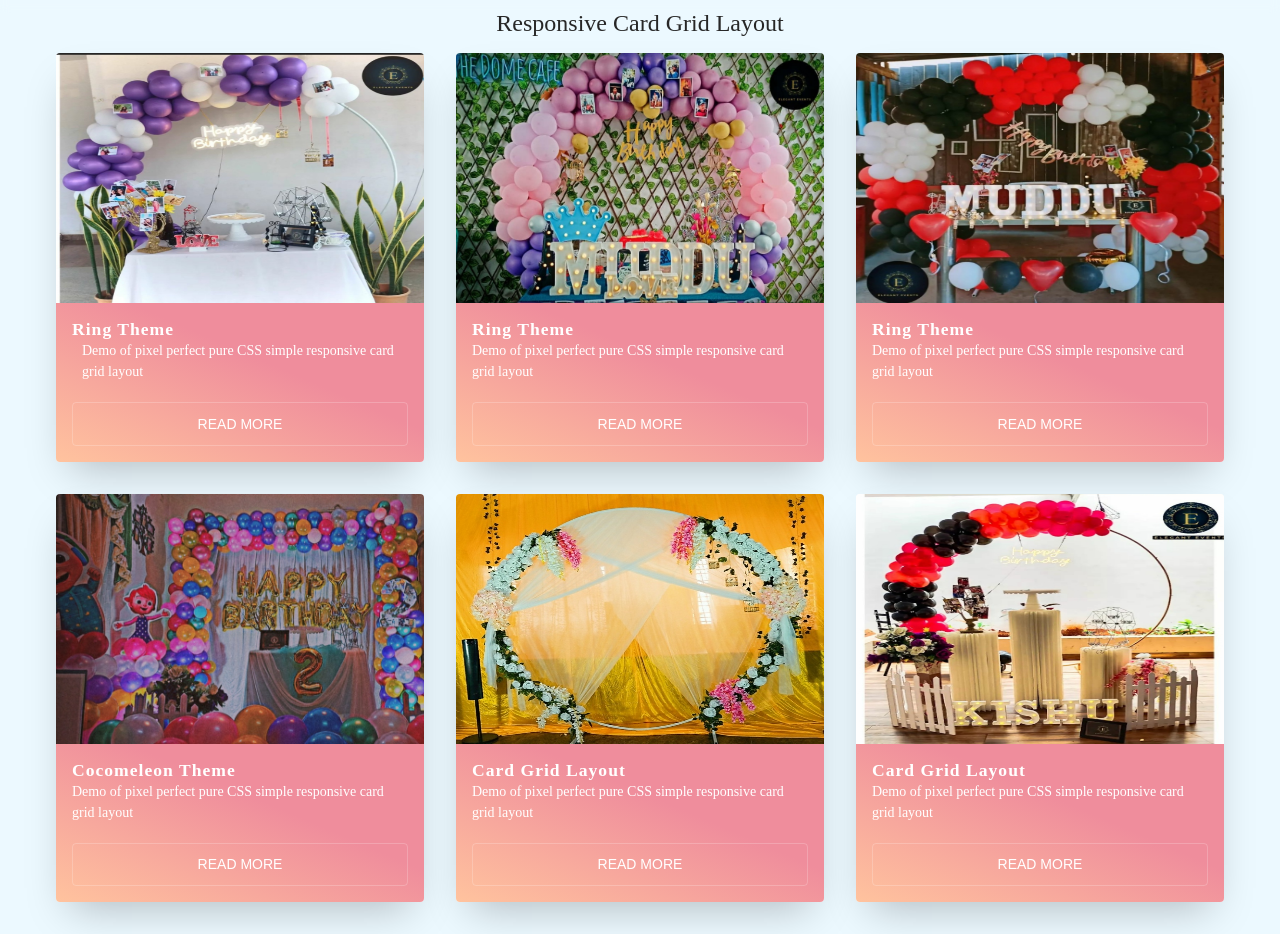
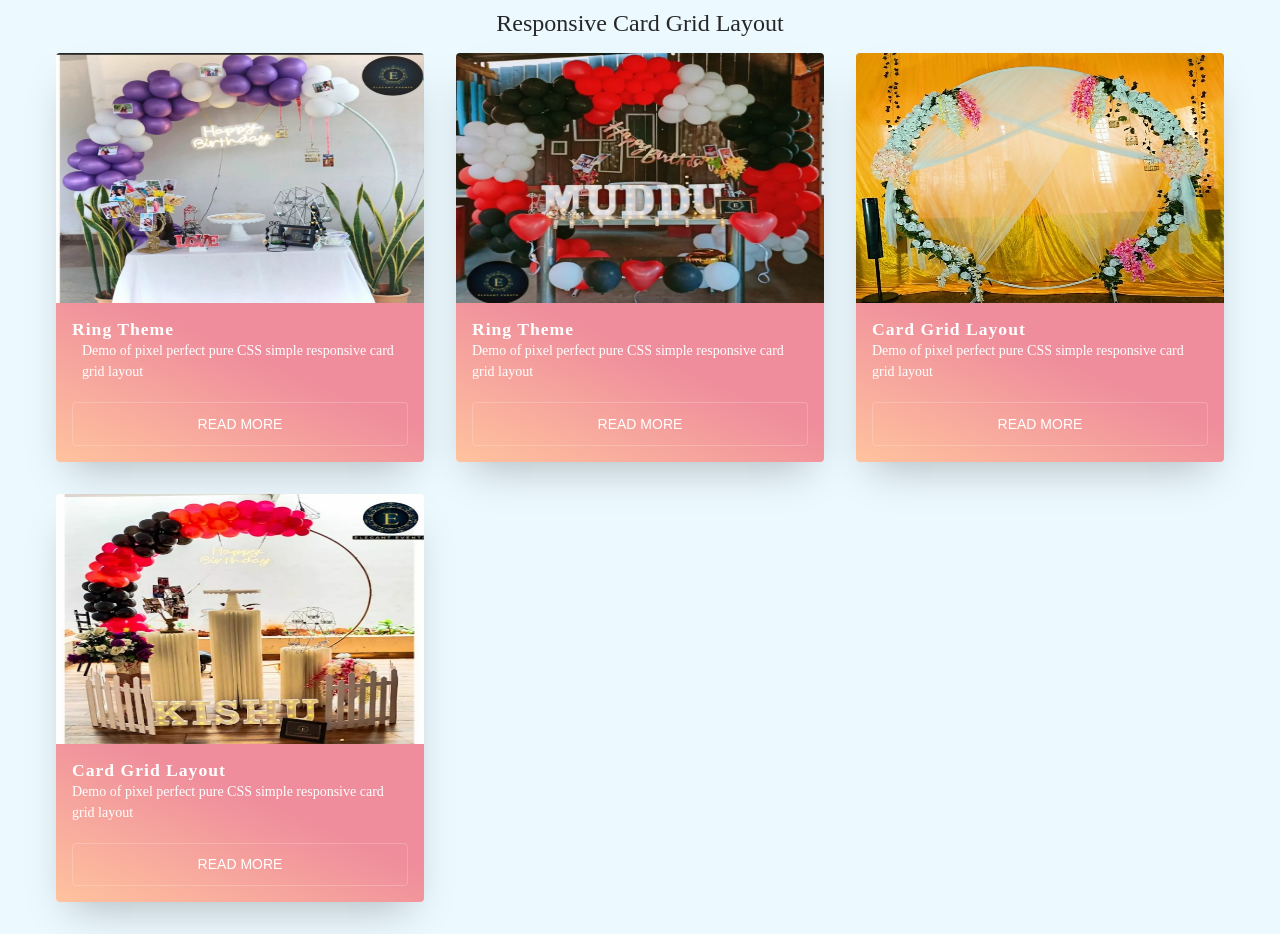
Before and after one commit to HEMANTH123SR/elegant-events, a plain HTML site: page index.html in a window 1280 px wide. Shown: the part 56-990 px from the top of the page. Drawn offline with Linux system fonts and the light colour scheme; a script that the page names is missing.

Commit message:
Add files via upload

```diff
--- a/index.html
+++ b/index.html
@@ -83,7 +83,7 @@
             </div>
           </div>
         </li>
-        <li class="cards_item">
+        <!-- <li class="cards_item">
           <div class="card">
             <div class="card_image">
               <img src="img2.jpg" />
@@ -97,7 +97,7 @@
               <button class="btn card_btn">Read More</button>
             </div>
           </div>
-        </li>
+        </li> -->
         <li class="cards_item">
           <div class="card">
             <div class="card_image">
@@ -113,7 +113,7 @@
             </div>
           </div>
         </li>
-        <li class="cards_item">
+        <!-- <li class="cards_item">
           <div class="card">
             <div class="card_image">
               <img src="img4.jpg" />
@@ -127,7 +127,7 @@
               <button class="btn card_btn">Read More</button>
             </div>
           </div>
-        </li>
+        </li> -->
         <li class="cards_item">
           <div class="card">
             <div class="card_image">
```
